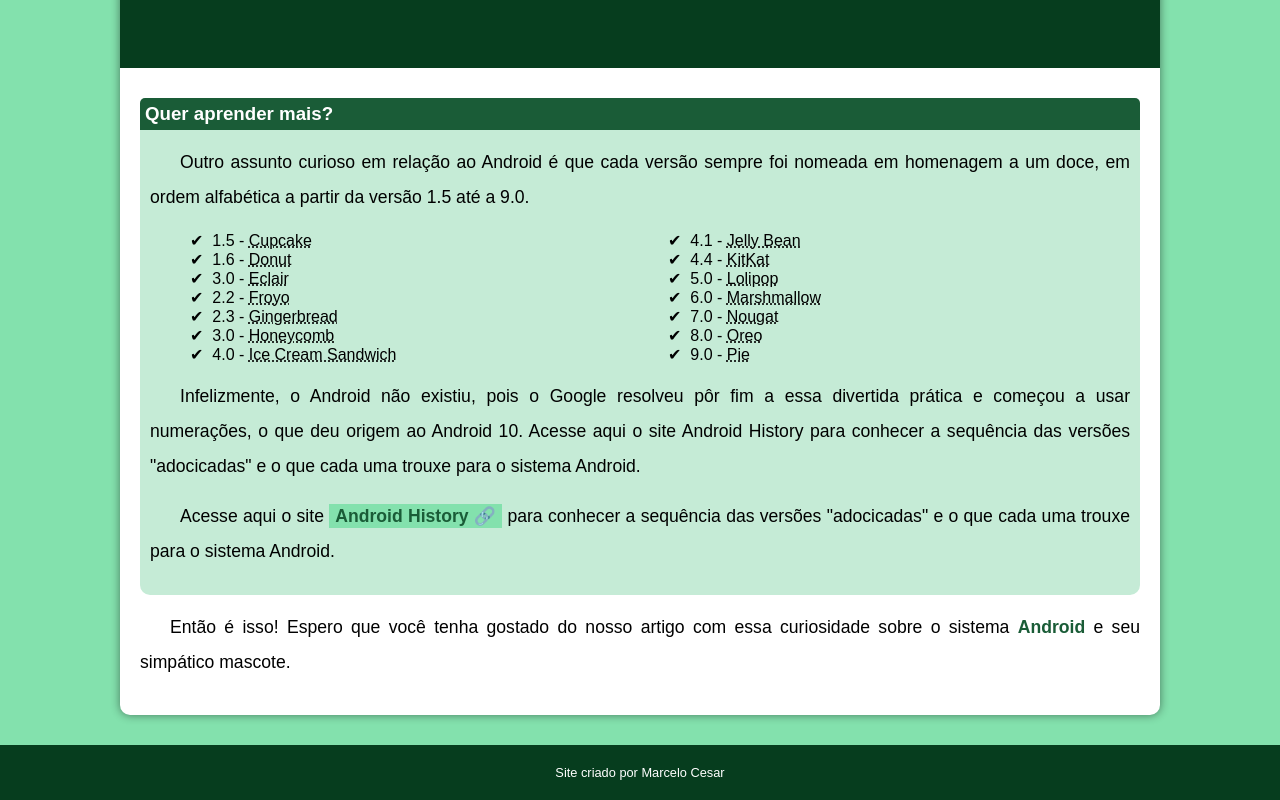
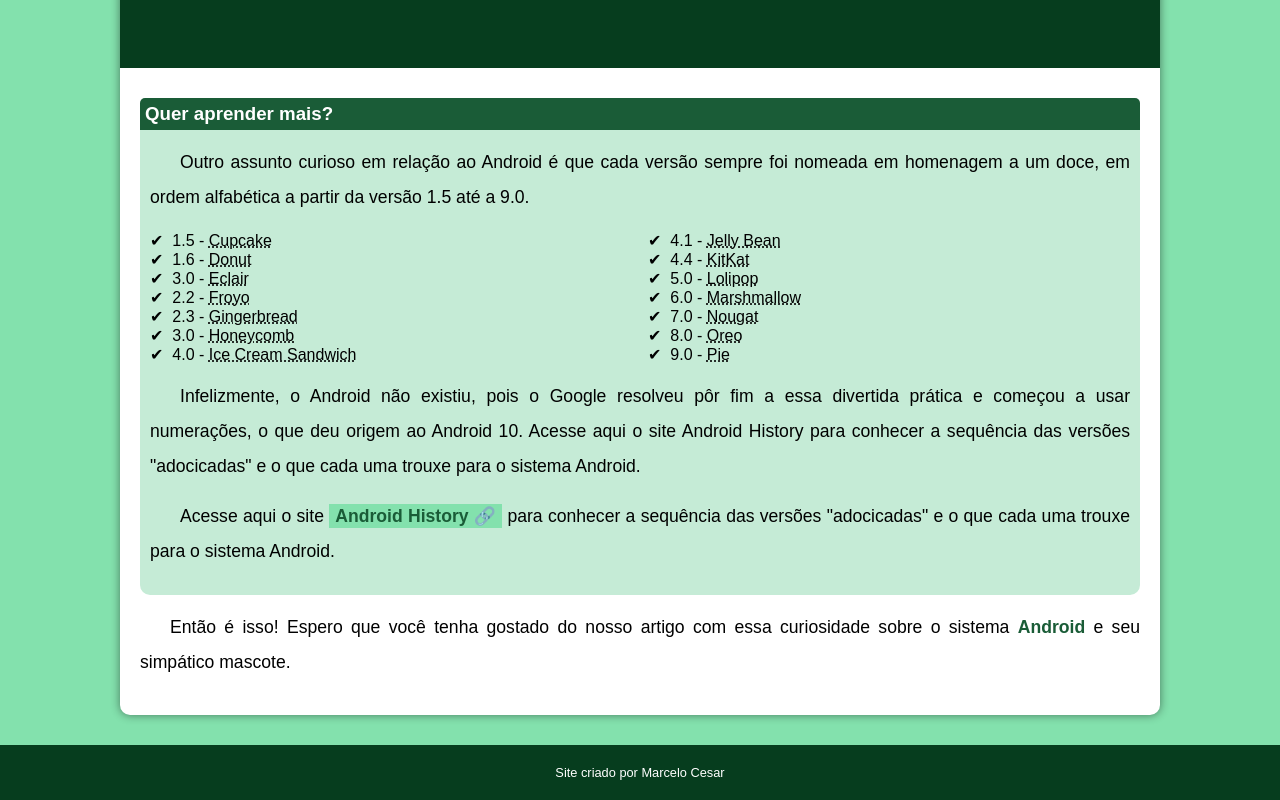
Before and after one commit to MarceloCesar-1964/projeto-android, a plain HTML site: page index.html in a window 1280 px wide. Shown: the part 2478-3278 px from the top of the page. Drawn offline with Linux system fonts and the light colour scheme; grey boxes are pictures that could not be loaded.

Commit message:
digitação

```diff
--- a/style.css
+++ b/style.css
@@ -29,7 +29,7 @@
 
 * {
     margin:0px;
-    padding:0pix;
+    padding:0px;
 }
 
 body {
```
